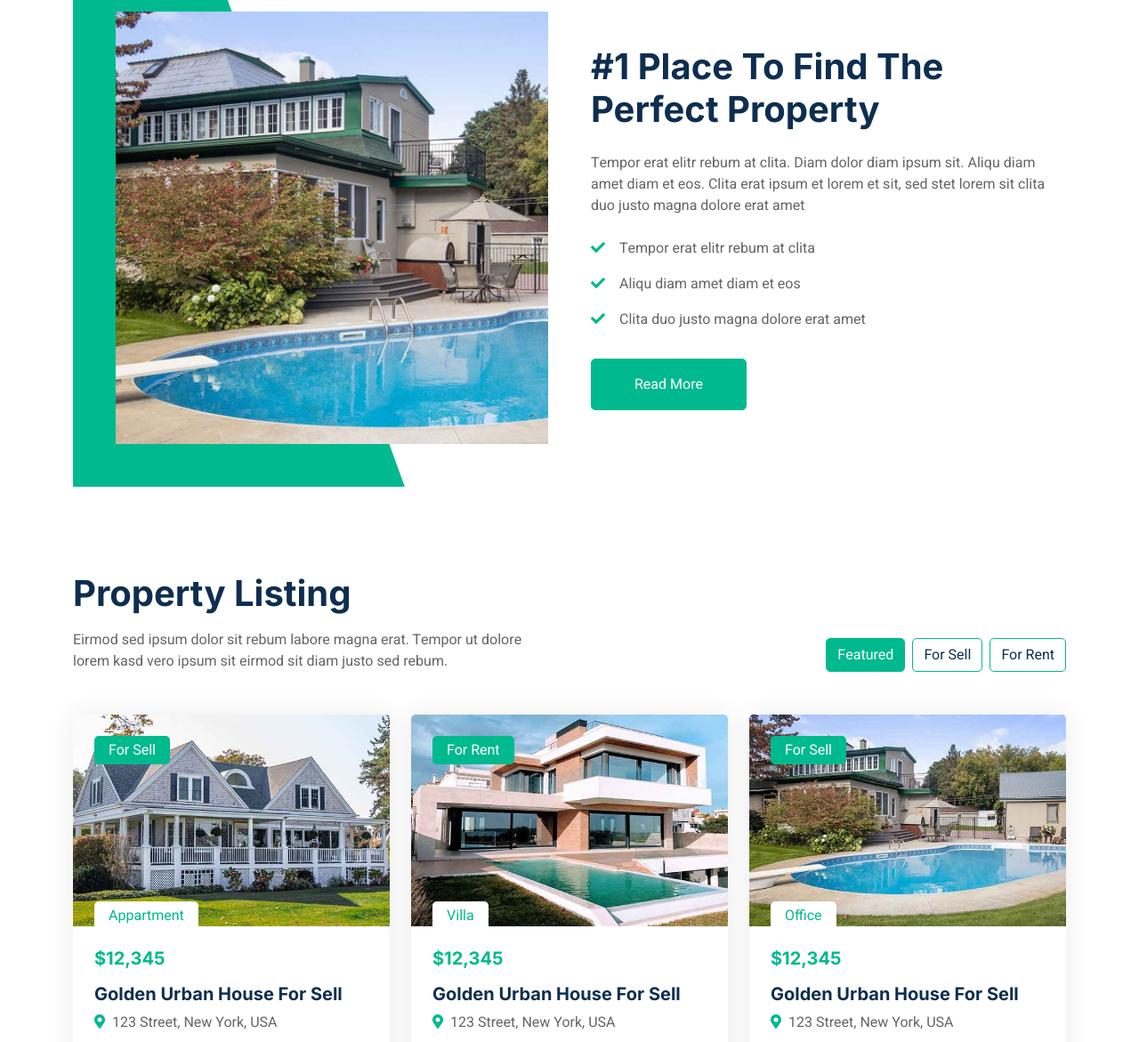
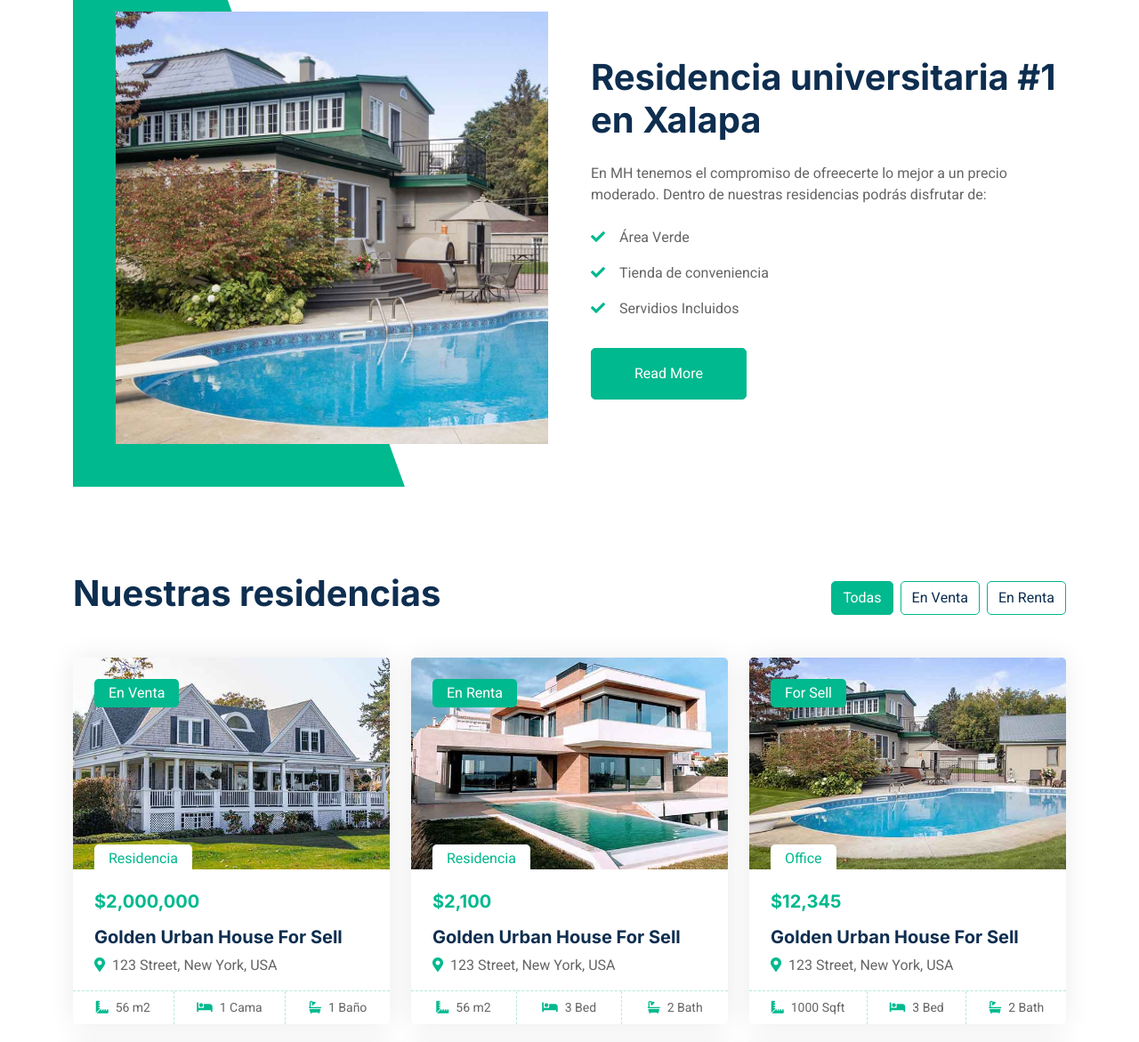
Before and after one commit to AnaG504/MH-page-2, a plain HTML site: page index.html in a window 1280 px wide. Shown: the part 1629-2800 px from the top of the page at 89% size. Drawn offline with nearby package versions, Linux system fonts and the light colour scheme.

Commit message:
feat: edit text

```diff
--- a/index.html
+++ b/index.html
@@ -3,7 +3,7 @@
 
 <head>
     <meta charset="utf-8">
-    <title>Makaan - Real Estate HTML Template</title>
+    <title>MH - Constructora Inmobiliaria</title>
     <meta content="width=device-width, initial-scale=1.0" name="viewport">
     <meta content="" name="keywords">
     <meta content="" name="description">
@@ -49,7 +49,7 @@
                     <div class="icon p-2 me-2">
                         <img class="img-fluid" src="img/icon-deal.png" alt="Icon" style="width: 30px; height: 30px;">
                     </div>
-                    <h1 class="m-0 text-primary">Makaan</h1>
+                    <h1 class="m-0 text-primary">MH</h1>
                 </a>
                 <button type="button" class="navbar-toggler" data-bs-toggle="collapse" data-bs-target="#navbarCollapse">
                     <span class="navbar-toggler-icon"></span>
@@ -86,9 +86,8 @@
         <div class="container-fluid header bg-white p-0">
             <div class="row g-0 align-items-center flex-column-reverse flex-md-row">
                 <div class="col-md-6 p-5 mt-lg-5">
-                    <h1 class="display-5 animated fadeIn mb-4">Find A <span class="text-primary">Perfect Home</span> To Live With Your Family</h1>
-                    <p class="animated fadeIn mb-4 pb-2">Vero elitr justo clita lorem. Ipsum dolor at sed stet
-                        sit diam no. Kasd rebum ipsum et diam justo clita et kasd rebum sea elitr.</p>
+                    <h1 class="display-5 animated fadeIn mb-4">Encuentra tu <span class="text-primary">hogar ideal</span> para tu vida universitaria</h1>
+                    <p class="animated fadeIn mb-4 pb-2">Descubre nuestras viviendas equipadas con las mejores ameninades y materiales ecológicos, diseñadas para la mayor comodidad.</p>
                     <a href="" class="btn btn-primary py-3 px-5 me-3 animated fadeIn">Get Started</a>
                 </div>
                 <div class="col-md-6 animated fadeIn">
@@ -254,11 +253,11 @@
                         </div>
                     </div>
                     <div class="col-lg-6 wow fadeIn" data-wow-delay="0.5s">
-                        <h1 class="mb-4">#1 Place To Find The Perfect Property</h1>
-                        <p class="mb-4">Tempor erat elitr rebum at clita. Diam dolor diam ipsum sit. Aliqu diam amet diam et eos. Clita erat ipsum et lorem et sit, sed stet lorem sit clita duo justo magna dolore erat amet</p>
-                        <p><i class="fa fa-check text-primary me-3"></i>Tempor erat elitr rebum at clita</p>
-                        <p><i class="fa fa-check text-primary me-3"></i>Aliqu diam amet diam et eos</p>
-                        <p><i class="fa fa-check text-primary me-3"></i>Clita duo justo magna dolore erat amet</p>
+                        <h1 class="mb-4">Residencia universitaria #1 en Xalapa</h1>
+                        <p class="mb-4">En MH tenemos el compromiso de ofreecerte lo mejor a un precio moderado. Dentro de nuestras residencias podrás disfrutar de:</p>
+                        <p><i class="fa fa-check text-primary me-3"></i>Área Verde</p>
+                        <p><i class="fa fa-check text-primary me-3"></i>Tienda de conveniencia</p>
+                        <p><i class="fa fa-check text-primary me-3"></i>Servidios Incluidos</p>
                         <a class="btn btn-primary py-3 px-5 mt-3" href="">Read More</a>
                     </div>
                 </div>
@@ -273,20 +272,19 @@
                 <div class="row g-0 gx-5 align-items-end">
                     <div class="col-lg-6">
                         <div class="text-start mx-auto mb-5 wow slideInLeft" data-wow-delay="0.1s">
-                            <h1 class="mb-3">Property Listing</h1>
-                            <p>Eirmod sed ipsum dolor sit rebum labore magna erat. Tempor ut dolore lorem kasd vero ipsum sit eirmod sit diam justo sed rebum.</p>
+                            <h1 class="mb-3">Nuestras residencias</h1>
                         </div>
                     </div>
                     <div class="col-lg-6 text-start text-lg-end wow slideInRight" data-wow-delay="0.1s">
                         <ul class="nav nav-pills d-inline-flex justify-content-end mb-5">
                             <li class="nav-item me-2">
-                                <a class="btn btn-outline-primary active" data-bs-toggle="pill" href="#tab-1">Featured</a>
+                                <a class="btn btn-outline-primary active" data-bs-toggle="pill" href="#tab-1">Todas</a>
                             </li>
                             <li class="nav-item me-2">
-                                <a class="btn btn-outline-primary" data-bs-toggle="pill" href="#tab-2">For Sell</a>
+                                <a class="btn btn-outline-primary" data-bs-toggle="pill" href="#tab-2">En Venta</a>
                             </li>
                             <li class="nav-item me-0">
-                                <a class="btn btn-outline-primary" data-bs-toggle="pill" href="#tab-3">For Rent</a>
+                                <a class="btn btn-outline-primary" data-bs-toggle="pill" href="#tab-3">En Renta</a>
                             </li>
                         </ul>
                     </div>
@@ -298,18 +296,18 @@
                                 <div class="property-item rounded overflow-hidden">
                                     <div class="position-relative overflow-hidden">
                                         <a href=""><img class="img-fluid" src="img/property-1.jpg" alt=""></a>
-                                        <div class="bg-primary rounded text-white position-absolute start-0 top-0 m-4 py-1 px-3">For Sell</div>
-                                        <div class="bg-white rounded-top text-primary position-absolute start-0 bottom-0 mx-4 pt-1 px-3">Appartment</div>
+                                        <div class="bg-primary rounded text-white position-absolute start-0 top-0 m-4 py-1 px-3">En Venta</div>
+                                        <div class="bg-white rounded-top text-primary position-absolute start-0 bottom-0 mx-4 pt-1 px-3">Residencia</div>
                                     </div>
                                     <div class="p-4 pb-0">
-                                        <h5 class="text-primary mb-3">$12,345</h5>
+                                        <h5 class="text-primary mb-3">$2,000,000</h5>
                                         <a class="d-block h5 mb-2" href="">Golden Urban House For Sell</a>
                                         <p><i class="fa fa-map-marker-alt text-primary me-2"></i>123 Street, New York, USA</p>
                                     </div>
                                     <div class="d-flex border-top">
-                                        <small class="flex-fill text-center border-end py-2"><i class="fa fa-ruler-combined text-primary me-2"></i>1000 Sqft</small>
-                                        <small class="flex-fill text-center border-end py-2"><i class="fa fa-bed text-primary me-2"></i>3 Bed</small>
-                                        <small class="flex-fill text-center py-2"><i class="fa fa-bath text-primary me-2"></i>2 Bath</small>
+                                        <small class="flex-fill text-center border-end py-2"><i class="fa fa-ruler-combined text-primary me-2"></i>56 m2</small>
+                                        <small class="flex-fill text-center border-end py-2"><i class="fa fa-bed text-primary me-2"></i>1 Cama</small>
+                                        <small class="flex-fill text-center py-2"><i class="fa fa-bath text-primary me-2"></i>1 Baño</small>
                                     </div>
                                 </div>
                             </div>
@@ -317,16 +315,16 @@
                                 <div class="property-item rounded overflow-hidden">
                                     <div class="position-relative overflow-hidden">
                                         <a href=""><img class="img-fluid" src="img/property-2.jpg" alt=""></a>
-                                        <div class="bg-primary rounded text-white position-absolute start-0 top-0 m-4 py-1 px-3">For Rent</div>
-                                        <div class="bg-white rounded-top text-primary position-absolute start-0 bottom-0 mx-4 pt-1 px-3">Villa</div>
+                                        <div class="bg-primary rounded text-white position-absolute start-0 top-0 m-4 py-1 px-3">En Renta</div>
+                                        <div class="bg-white rounded-top text-primary position-absolute start-0 bottom-0 mx-4 pt-1 px-3">Residencia</div>
                                     </div>
                                     <div class="p-4 pb-0">
-                                        <h5 class="text-primary mb-3">$12,345</h5>
+                                        <h5 class="text-primary mb-3">$2,100</h5>
                                         <a class="d-block h5 mb-2" href="">Golden Urban House For Sell</a>
                                         <p><i class="fa fa-map-marker-alt text-primary me-2"></i>123 Street, New York, USA</p>
                                     </div>
                                     <div class="d-flex border-top">
-                                        <small class="flex-fill text-center border-end py-2"><i class="fa fa-ruler-combined text-primary me-2"></i>1000 Sqft</small>
+                                        <small class="flex-fill text-center border-end py-2"><i class="fa fa-ruler-combined text-primary me-2"></i>56 m2</small>
                                         <small class="flex-fill text-center border-end py-2"><i class="fa fa-bed text-primary me-2"></i>3 Bed</small>
                                         <small class="flex-fill text-center py-2"><i class="fa fa-bath text-primary me-2"></i>2 Bath</small>
                                     </div>
```
